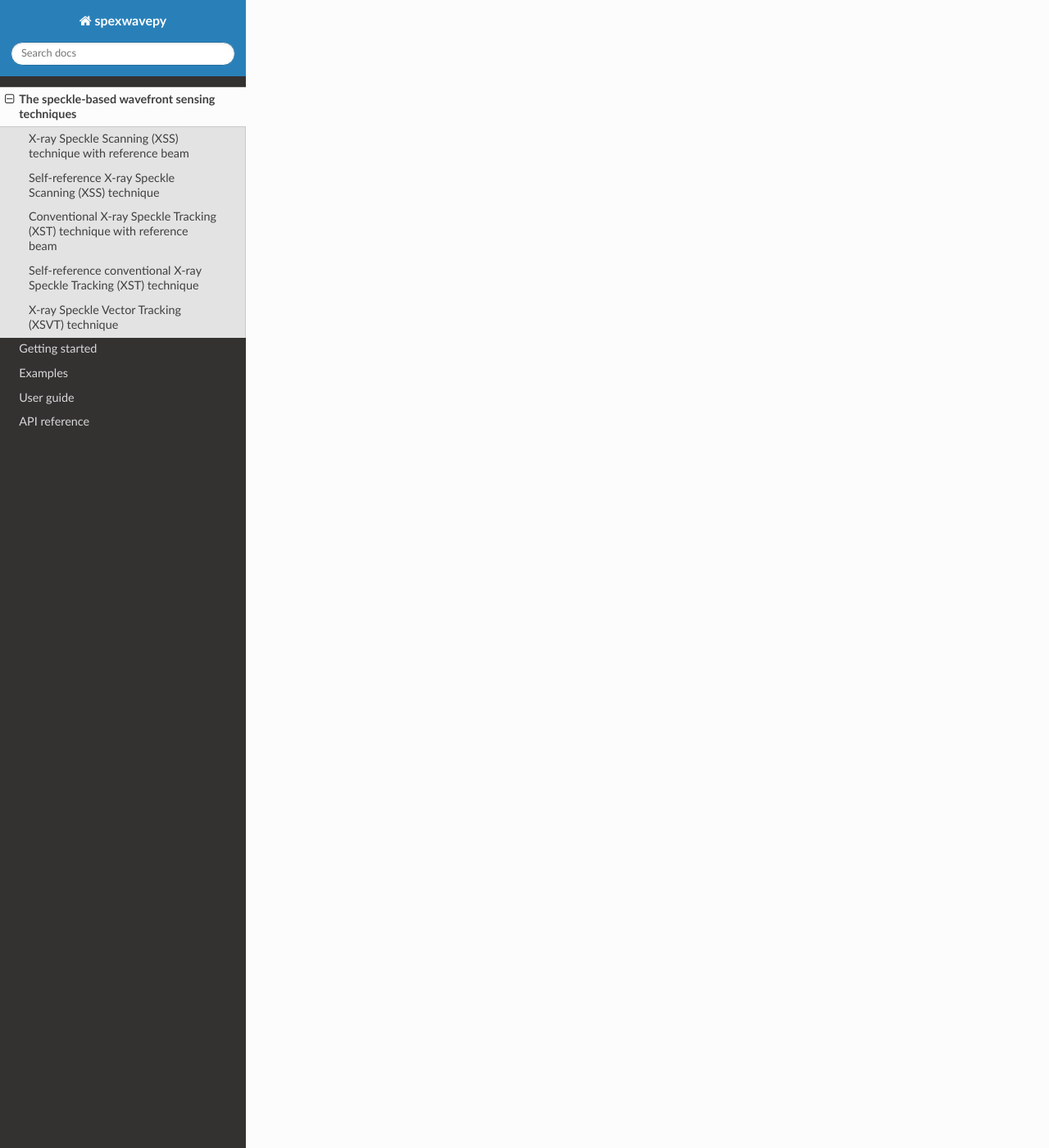
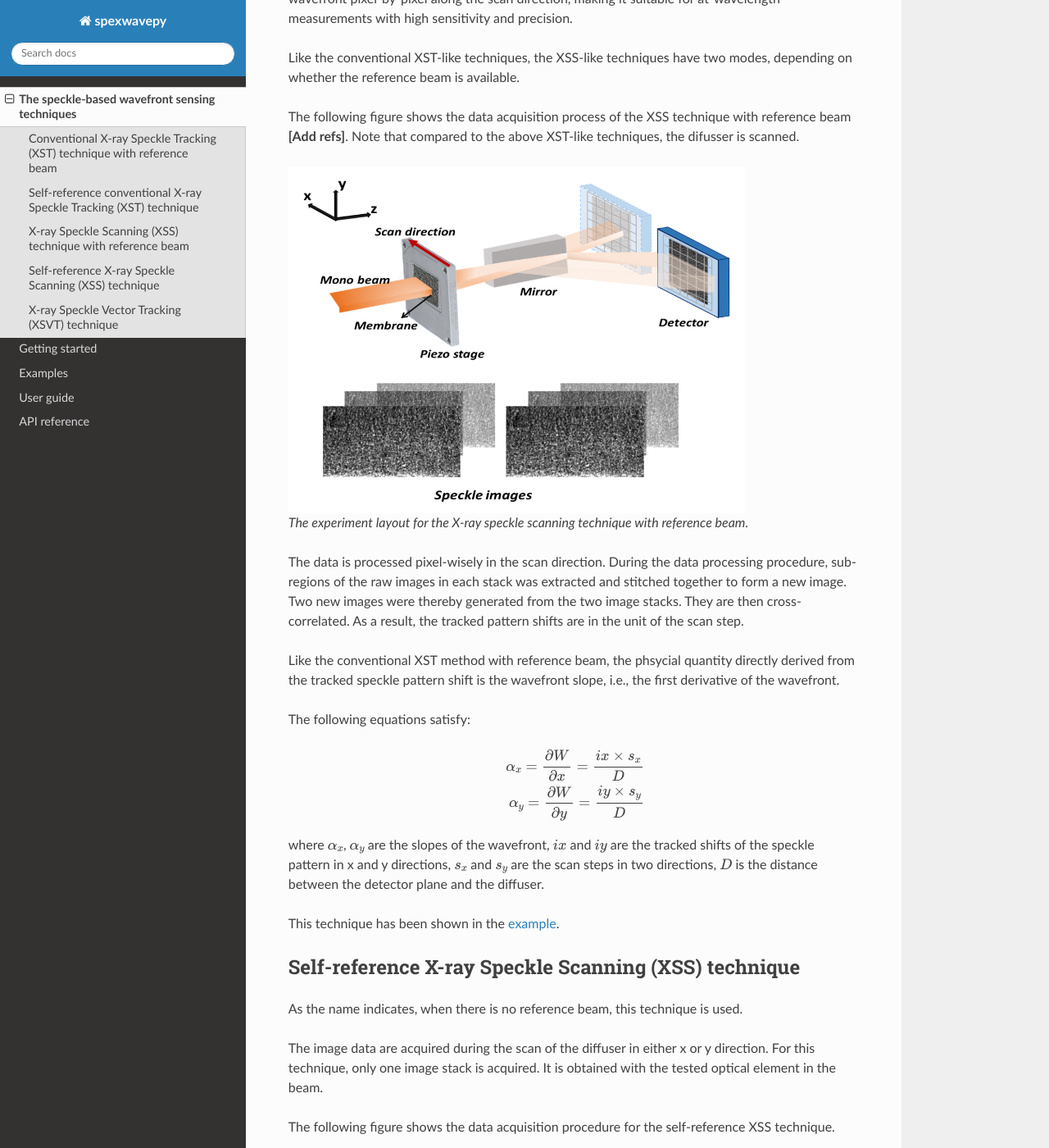
Before and after one commit to wholingfei/spexwavepy, a Sphinx documentation site: the page built from docs/source/principle.rst, in a window 1280 px wide and 1400 px high, scrolled down 2778 px. Shown: the whole window at 82% size. Built offline with Sphinx 7.4.7 and the Read the Docs theme 2.0.0, drawn with Linux system fonts in a browser that asks for light colours; some of the changed text lies outside the part shown.

Commit message:
principle XSS

```diff
--- a/docs/source/principle.rst
+++ b/docs/source/principle.rst
@@ -2,18 +2,8 @@
 The speckle-based wavefront sensing techniques
 ============================================================
 *Description goes here...*
-
-.. _prinXSSRefer:
-
-X-ray Speckle Scanning (XSS) technique with reference beam
-==========================================================
-*Say something here...*
-
-.. _prinXSSSelf:
-
-Self-reference X-ray Speckle Scanning (XSS) technique
-=====================================================
-*Say something here...*
+*Mention that we don't do 2D XSS, that means all the method about
+XSS is 1D-XSS for Sebastien. For acquisition time concerns.*
 
 .. _prinXSTRefer:
 
@@ -97,6 +87,118 @@ conventional XST technique with reference beam.
 However, the physical quantities obtained directly from the speckle pattern shifts are
 very much different **[Add refs]**.
 
+We use :math:`s_x` and :math:`s_y` to represent the displacement in two directions for the pizeo
+at two different positions, :math:`ix` and :math:`iy` to represnt the shifts of the
+speckle pattern in the cooresponding direction.
+:math:`p`, :math:`D`, :math:`\alpha_x` and :math:`\alpha_y` represent
+the pixel size of the detector, the distance between the diffuser and the detector plane,
+the wavefront slopes in x and y directions, repectively.
+
+We have the following equations:
+
+.. math::
+   \frac{1}{R_x} \approx \frac{\partial^{2}W}{\partial x^2} = \frac{1}{D} - \frac{s_x}{i_x \times p \times D}
+
+   \frac{1}{R_y} \approx \frac{\partial^{2}W}{\partial y^2} = \frac{1}{D} - \frac{s_y}{i_y \times p \times D}
+
+Note in the above equations, :math:`R_x` and :math:`R_y` are the curvatures, i.e.,
+the second derivative of the wavefront.
+
+See the examples for the applications of the :ref:`1D <expKBalign>` and :ref:`2D <expxssvsxst>` self-reference
+XST technique.
+
+.. _prinXSSRefer:
+
+X-ray Speckle Scanning (XSS) technique with reference beam
+==========================================================
+The X-ray speckle scanning method was developed to further
+improve the spatial resolution of the speckle-based
+wavefront sensing techniques.
+The XSS techniques enable the analysis of the wavefront
+pixel-by-pixel along the scan direction,
+making it suitable for at-wavelength measurements with
+high sensitivity and precision.
+
+Like the conventional XST-like techniques,
+the XSS-like techniques have two modes, depending on
+whether the reference beam is available.
+
+The following figure shows the data acquisition process
+of the XSS technique with reference beam **[Add refs]**.
+Note that compared to the above XST-like techniques,
+the difusser is scanned.
+
+.. figure:: _static/referXSS_principle.png
+   :width: 80%
+
+   The experiment layout for the X-ray speckle scanning
+   technique with reference beam.
+
+The data is processed pixel-wisely in the scan direction.
+During the data processing procedure,
+sub-regions of the raw images in each stack was extracted
+and stitched together to form a new image.
+Two new images were thereby generated from the two image stacks.
+They are then cross-correlated.
+As a result, the tracked pattern shifts are in
+the unit of the scan step.
+
+Like the conventional XST method with reference beam,
+the phsycial quantity directly derived from the tracked
+speckle pattern shift is the wavefront slope,
+i.e., the first derivative of the wavefront.
+
+The following equations satisfy:
+
+.. math::
+   \alpha_x = \frac{\partial W}{\partial x} = \frac{ix \times s_x}{D}
+
+   \alpha_y = \frac{\partial W}{\partial y} = \frac{iy \times s_y}{D}
+
+where :math:`\alpha_x`, :math:`\alpha_y` are the slopes of the wavefront,
+:math:`ix` and :math:`iy` are the tracked shifts of the speckle pattern
+in x and y directions, :math:`s_x` and :math:`s_y` are the scan steps in
+two directions, :math:`D` is the distance between the detector plane and
+the diffuser.
+
+This technique has been shown in the :ref:`example <expplane>`.
+
+.. _prinXSSSelf:
+
+Self-reference X-ray Speckle Scanning (XSS) technique
+=====================================================
+As the name indicates, when there is no reference beam,
+this technique is used.
+
+The image data are acquired during the scan of the diffuser in
+either x or y direction. For this technique,
+only one image stack is acquired.
+It is obtained with the tested optical element in the beam.
+
+The following figure shows the data acquisition procedure for
+the self-reference XSS technique.
+
+.. figure:: _static/selfXSS_principle.png
+   :width: 80%
+
+   The experiment layout for the self-reference
+   X-ray speckle scanning technique.
+
+Like the self-reference conventional XST method,
+the phsycial quantity directly derived from the tracked
+speckle pattern shift for this technique
+is the wavefront slope, i.e., the second derivative
+of the wavefront.
+
+We have the following equations:
+
+.. math::
+   \frac{1}{R_x} \approx \frac{\partial^{2}W}{\partial x^2} = \frac{1}{D} - \frac{i_x \times s_x}{(j-i) \times p \times D}
+
+   \frac{1}{R_y} \approx \frac{\partial^{2}W}{\partial y^2} = \frac{1}{D} - \frac{i_y \times s_y}{(j-i) \times p \times D}
+
+where
+
 .. _prinXSVTRefer:
 
 X-ray Speckle Vector Tracking (XSVT) technique
```
Also changed, not shown: docs/source/_static/referXSS_principle.png (added), docs/source/_static/selfXSS_principle.png (added), 9 other files.
